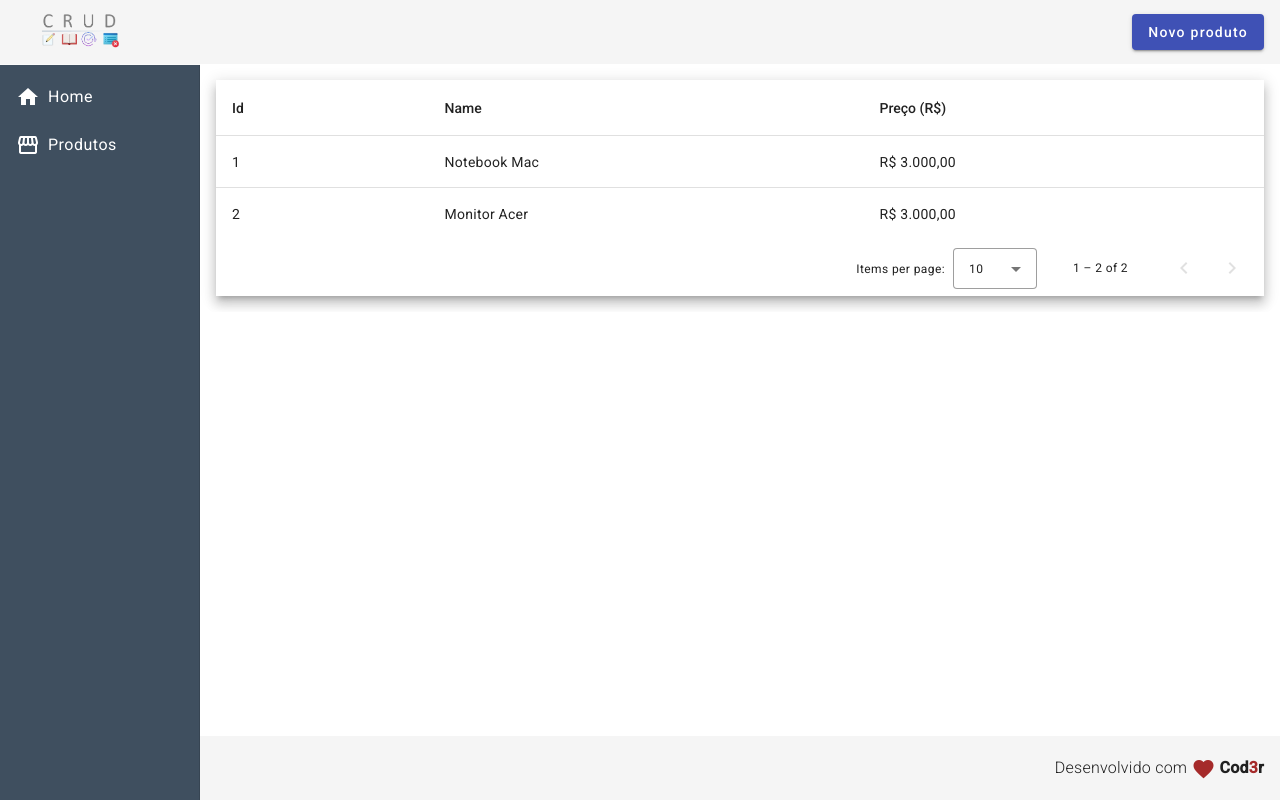
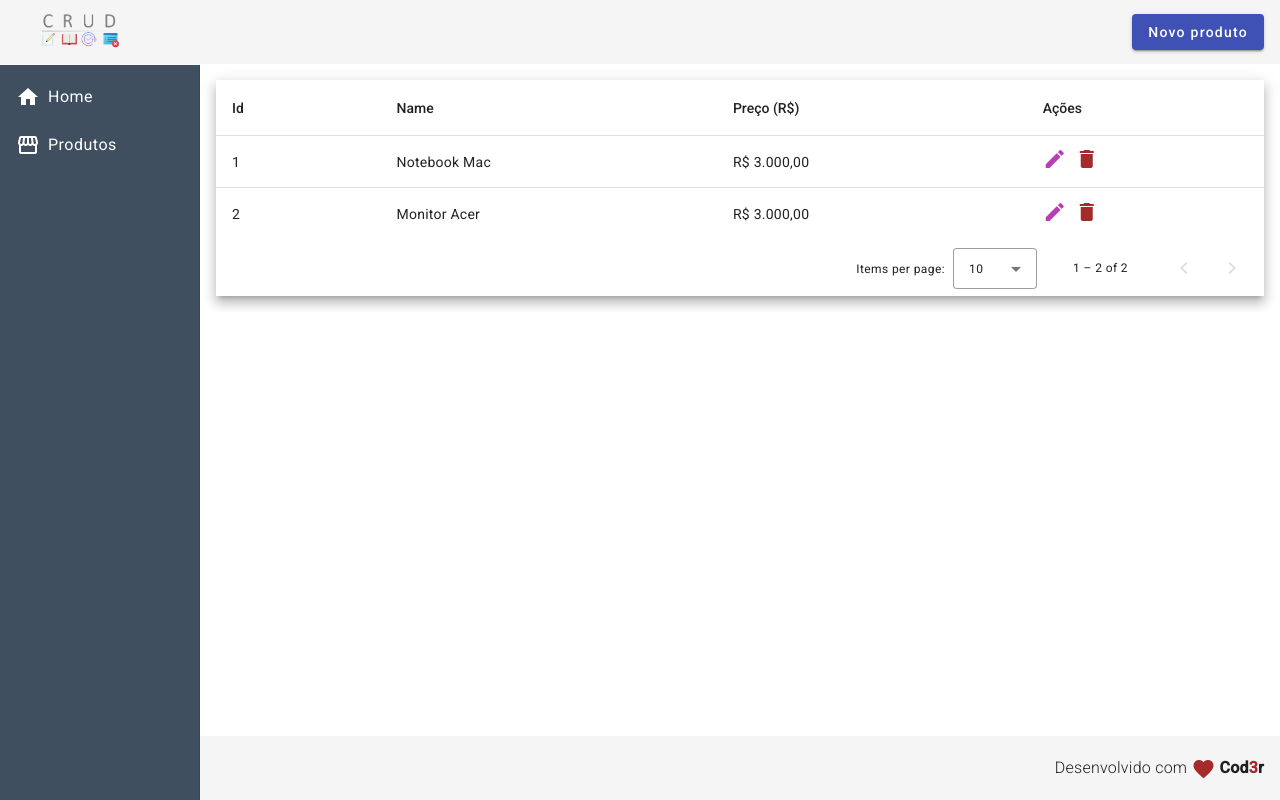
Before and after one commit to livbrandao/Products-CRUD, an Angular app: page /products in a window 1280 px wide. Built offline with nearby package versions, Linux system fonts and the light colour scheme; data requests are answered from the project's data file.

Commit message:
"add new column on the table"

```diff
--- a/src/app/components/products/product-read-table/product-read-table.component.css
+++ b/src/app/components/products/product-read-table/product-read-table.component.css
@@ -1,3 +1,8 @@
 .full-width-table {
   width: 100%;
 }
+
+i.edit {
+  color: #bb3db5;
+  padding-right: 0.5rem;
+}
--- a/src/app/components/products/product-read-table/product-read-table.component.html
+++ b/src/app/components/products/product-read-table/product-read-table.component.html
@@ -18,6 +18,19 @@
       <td mat-cell *matCellDef="let row">{{ row.price | currency : "BRL" }}</td>
     </ng-container>
 
+    <!-- Action Column -->
+    <ng-container matColumnDef="action">
+      <th mat-header-cell *matHeaderCellDef mat-sort-header>Ações</th>
+      <td mat-cell *matCellDef="let row">
+        <a routerLink="/proucts/edit">
+          <i class="material-icons edit">edit</i>
+        </a>
+        <a routerLink="/">
+          <i class="material-icons delete" appRed>delete</i>
+        </a>
+      </td>
+    </ng-container>
+
     <tr mat-header-row *matHeaderRowDef="displayedColumns"></tr>
     <tr mat-row *matRowDef="let row; columns: displayedColumns"></tr>
   </table>
--- a/src/app/components/products/product-read-table/product-read-table.component.ts
+++ b/src/app/components/products/product-read-table/product-read-table.component.ts
@@ -17,7 +17,7 @@ export class ProductReadTableComponent implements AfterViewInit, OnInit {
   @ViewChild(MatTable) table!: MatTable<Product>;
   dataSource: ProductReadTableDataSource;
 
-  displayedColumns = ['id', 'name', 'price'];
+  displayedColumns = ['id', 'name', 'price', 'action'];
   products: Product[] = [];
 
   constructor(private productService: ProductService) {
```
